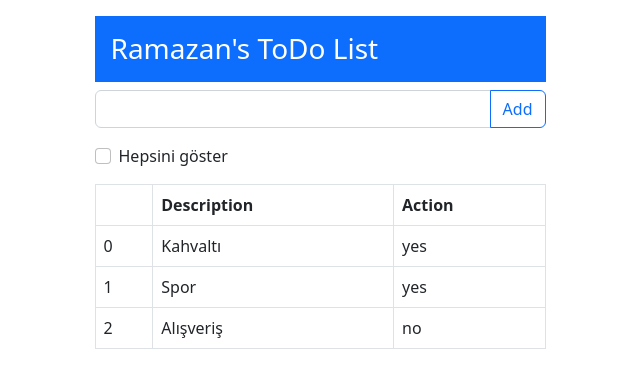
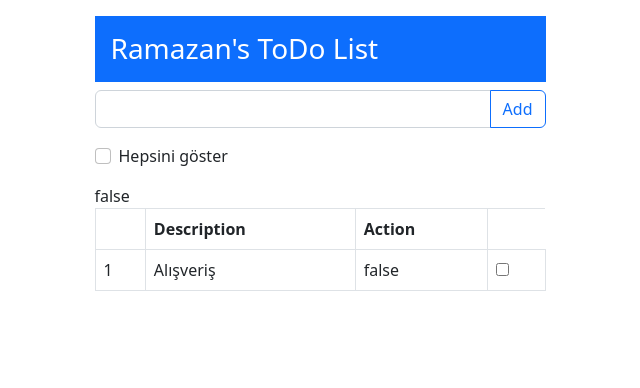
Before and after one commit to ramazanusluu/Angular-TodoApp, an Angular app: page / in a window 1280 px wide. Shown: the top 388 px of the page, without its empty margins (320-960 px from the left). Built offline with nearby package versions, Linux system fonts and the light colour scheme.

Commit message:
Two-way Binding

```diff
--- a/src/app/app.module.ts
+++ b/src/app/app.module.ts
@@ -1,11 +1,12 @@
 import { NgModule } from '@angular/core';
+import { FormsModule } from '@angular/forms';
 import { BrowserModule } from '@angular/platform-browser';
 
 import { TodoComponent } from './todo/todo.component';
 
 @NgModule({
   declarations: [TodoComponent],
-  imports: [BrowserModule],
+  imports: [BrowserModule, FormsModule],
   providers: [],
   bootstrap: [TodoComponent],
 })
--- a/src/app/model.ts
+++ b/src/app/model.ts
@@ -9,15 +9,15 @@
     this.items = [
       {
         description: 'Kahvaltı',
-        action: 'yes',
+        action: true,
       },
       {
         description: 'Spor',
-        action: 'yes',
+        action: true,
       },
       {
         description: 'Alışveriş',
-        action: 'no',
+        action: false,
       },
     ];
   }
--- a/src/app/todo.item.ts
+++ b/src/app/todo.item.ts
@@ -17,5 +17,5 @@
 
 export interface TodoItem {
   description: string;
-  action: string;
+  action: boolean;
 }
--- a/src/app/todo/todo.component.html
+++ b/src/app/todo/todo.component.html
@@ -4,6 +4,7 @@
       <h3 class="bg-primary text-white p-3">{{ getName() }}'s ToDo List</h3>
       <div class="input-group mb-3">
         <input
+        [(ngModel)]="message"
           #txtItem
           type="text"
           class="form-control"
@@ -16,16 +17,18 @@
           Add
         </button>
       </div>
-      {{ message }}
+      {{message}}
       <div class="form-check mb-3">
         <input
           type="checkbox"
           name="check"
           id="check"
           class="form-check-input"
+          [(ngModel)]="displayAll"
         />
         <label class="form-check-label" for="check">Hepsini göster</label>
       </div>
+      {{ displayAll }}
       <table class="table table-bordered">
         <thead>
           <tr>
@@ -36,9 +39,12 @@
         </thead>
         <tbody>
           <tr *ngFor="let item of getItems(); let i = index">
-            <td>{{ i }}</td>
+            <td>{{ i+1 }}</td>
             <td>{{ item.description }}</td>
             <td>{{ item.action }}</td>
+            <td>
+              <input type="checkbox" [(ngModel)]="item.action" name="" id="">
+            </td>
           </tr>
         </tbody>
       </table>
--- a/src/app/todo/todo.component.ts
+++ b/src/app/todo/todo.component.ts
@@ -8,11 +8,15 @@
   styleUrls: ['./todo.component.css'],
 })
 export class TodoComponent {
+  displayAll: boolean = false;
+
+  message: string = '';
+
   constructor() {}
 
   // // private name: string = 'Ramazan';
-  // items = ['item 1', 'item 2', 'item 3', 'item 4'];
-  // items: TodoItem[] = [
+  // // items = ['item 1', 'item 2', 'item 3', 'item 4'];
+  // // items: TodoItem[] = [
   //   // {
   //   //   description: 'Kahvaltı',
   //   //   action: 'yes',
@@ -29,19 +33,19 @@
   //   // new TodoItem('Spor', 'yes'),
   //   // new TodoItem('Alışveriş', 'no'),
   //   // new TodoItem('Alışveriş', 'no'),
-  //   {
-  //     description: 'Kahvaltı',
-  //     action: 'yes',
-  //   },
-  //   {
-  //     description: 'Spor',
-  //     action: 'yes',
-  //   },
-  //   {
-  //     description: 'Alışveriş',
-  //     action: 'no',
-  //   },
-  // ];
+  // //   {
+  // //     description: 'Kahvaltı',
+  // //     action: 'yes',
+  // //   },
+  // //   {
+  // //     description: 'Spor',
+  // //     action: 'yes',
+  // //   },
+  // //   {
+  // //     description: 'Alışveriş',
+  // //     action: 'no',
+  // //   },
+  // // ];
 
   model = new Model();
 
@@ -49,23 +53,26 @@
     return this.model.name;
   }
   getItems() {
-    return this.model.items;
+    if (this.displayAll) {
+      return this.model.items;
+    }
+    return this.model.items.filter((item) => !item.action);
   }
 
-  message: string = '';
+  // // message: string = '';
 
-  // addItem(txtItem: any) {
-  //   console.log(txtItem.value);
-  // }
+  // // addItem(txtItem: any) {
+  // //   console.log(txtItem.value);
+  // // }
 
-  // addItem(value: string) {
-  //   console.log(value);
-  //   this.message = value;
-  // }
+  // // addItem(value: string) {
+  // //   console.log(value);
+  // //   this.message = value;
+  // // }
 
   addItem(value: string) {
     if (value != '') {
-      this.model.items.push({ description: value, action: 'no' });
+      this.model.items.push({ description: value, action: false });
     } else {
       alert('Bilgi giriniz !');
     }
```
